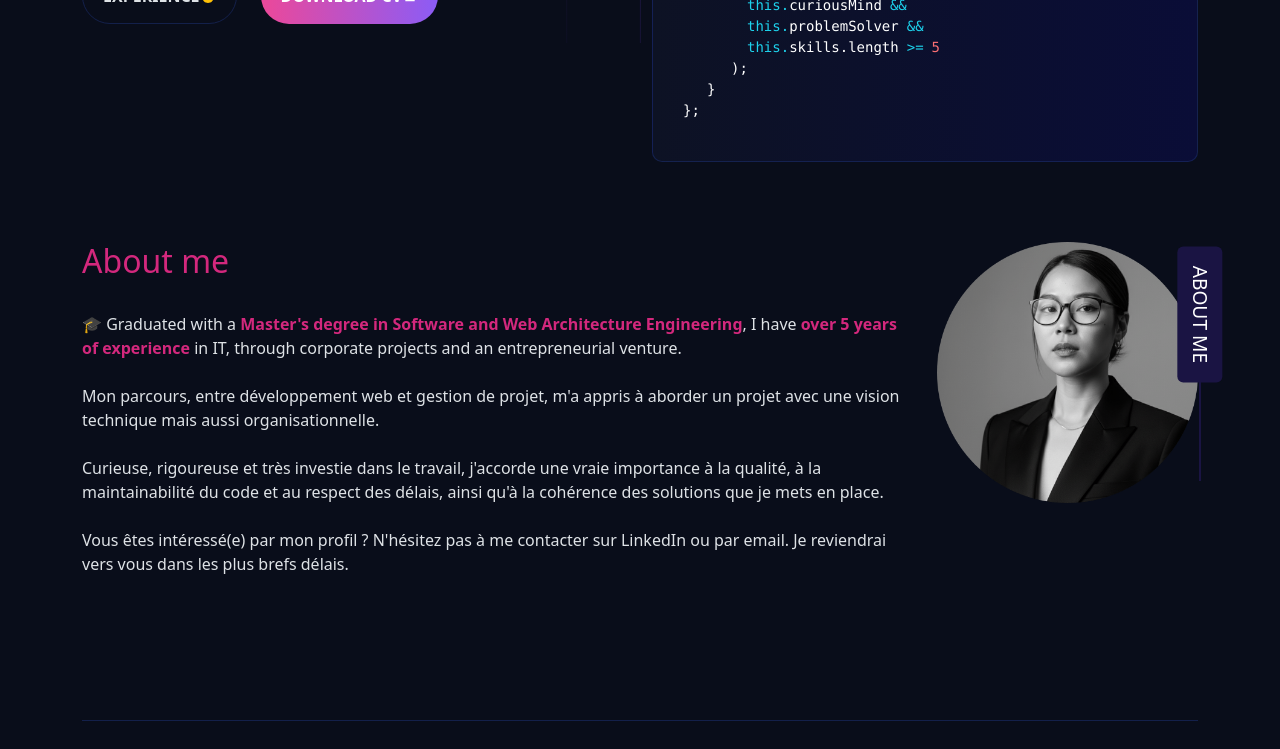
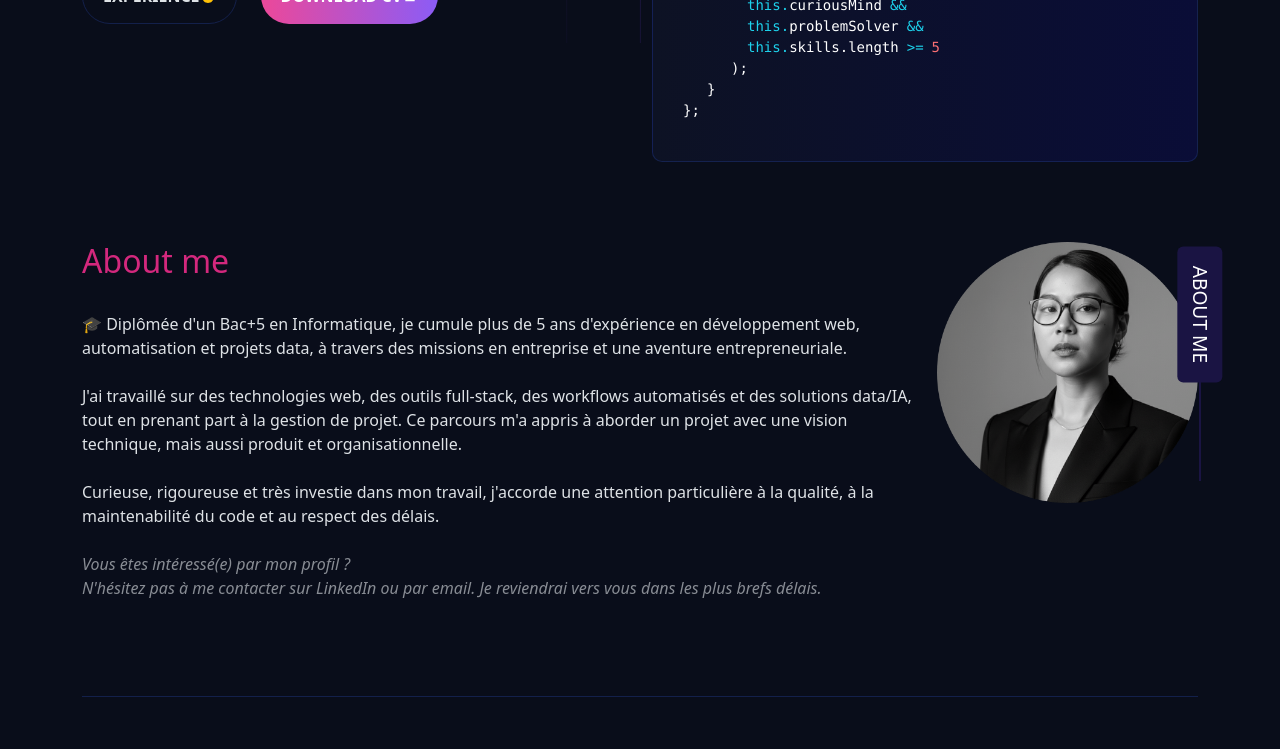
Before and after one commit to git-thu-thao-nguyen/portfolio-v2, a React (Vite) app: page / in a window 1280 px wide. Shown: the part 457-1206 px from the top of the page. Built offline with nearby package versions, Linux system fonts and the light colour scheme.

Commit message:
update profile

```diff
--- a/src/components/sections/introduction/index.tsx
+++ b/src/components/sections/introduction/index.tsx
@@ -16,22 +16,30 @@ const Introduction = () => {
                     </h2>
                     <br />
                     <p>
-                        🎓 {t("introSection.heading2")}&nbsp;
+                        {/* 🎓 {t("introSection.heading2")}&nbsp;
                         <b className='text-pink-100'>{t("introSection.heading3")}</b>
                         {t("introSection.heading4")}&nbsp;
                         <b className='text-pink-100'>{t("introSection.heading5")}&nbsp;</b>
                         {t("introSection.heading6")}
                         <br />
-                        <br />
+                        <br /> */}
 
-                        {/* {t("introSection.heading1")} */}
-                        Mon parcours, entre développement web et gestion de projet, m'a appris à aborder un projet avec une vision technique mais aussi organisationnelle.
+                        🎓 Diplômée d'un Bac+5 en Informatique, je cumule plus de 5 ans d'expérience en développement web, automatisation et projets data, à travers des missions en entreprise et une aventure entrepreneuriale.
                         <br />
                         <br />
-                        Curieuse, rigoureuse et très investie dans le travail, j'accorde une vraie importance à la qualité, à la maintainabilité du code et au respect des délais, ainsi qu'à la cohérence des solutions que je mets en place.
+                        J'ai travaillé sur des technologies web, des outils full-stack, des workflows automatisés et des solutions data/IA, tout en prenant part à la gestion de projet. Ce parcours m'a appris à aborder un projet avec une vision technique, mais aussi produit et organisationnelle.
                         <br />
                         <br />
-                        Vous êtes intéressé(e) par mon profil ? N'hésitez pas à me contacter sur LinkedIn ou par email. Je reviendrai vers vous dans les plus brefs délais.
+                        Curieuse, rigoureuse et très investie dans mon travail, j'accorde une attention particulière à la qualité, à la maintenabilité du code et au respect des délais.
+                        <br />
+                        <br />
+                        <i>
+                            <span className='fw-light' style={{ opacity: 0.6 }}>
+                                Vous êtes intéressé(e) par mon profil ?
+                                <br />
+                                N'hésitez pas à me contacter sur LinkedIn ou par email. Je reviendrai vers vous dans les plus brefs délais.
+                            </span>
+                        </i>
 
                         {/* <br />
                         <br />
@@ -56,12 +64,14 @@ const Introduction = () => {
                 <span className="about-label">{t("introSection.about")}</span>
                 <span className="vertical-line"></span>
             </div>
+
+            {/* <br />
             <br />
-            <br />
-            {/* <div>
+            <div>
                 <p className="text-center brand-red">"{t("introSection.quote")}"</p>
                 <p className="text-center brand-red">— Albert Einstein —</p>
             </div> */}
+
         </section >
     )
 }
--- a/src/helpers/data.ts
+++ b/src/helpers/data.ts
@@ -8,7 +8,7 @@ import velunaImg from 'assets/project/veluna.png';
 export const APP_DATA = {
     GITHUB_URL: "https://github.com/git-thu-thao-nguyen",
     LINKEDIN_URL: "https://www.linkedin.com/in/thuthao-ng/",
-    CV_URL: "https://drive.google.com/file/d/1fF0rTBSKGmtBAW32npSf3zwUOOnS40dt/view"
+    CV_URL: "https://drive.google.com/drive/u/0/folders/1NESMx4tEU6bCdxxrV-DPkl9FNKqgj9R6"
 }
 
 export const EXPERIENCES = [
@@ -77,7 +77,7 @@ export const EXPERIENCES = [
         },
         description: {
             fr: [
-            "Projet entrepreneurial: création d'une marque de bijoux et accessoires pour le marché américain",
+            "Projet entrepreneurial : création d'une marque e-commerce destinée au marché US",
             "Gestion globale du projet : recherche fournisseurs, coordination logistique et stratégie produit",
             "Mise en place et gestion de la première boutique en ligne sous Shopify",
             "Développement d'une solution sur mesure en React/Node.js pour remplacer Shopify à terme"
--- a/src/pages/project.tsx
+++ b/src/pages/project.tsx
@@ -15,7 +15,7 @@ const ProjectPage = () => {
                 zIndex: 0
             }}>
             </div>
-            <section className="mt-md-5 mt-2 pt-md-5 pt-0">
+            <section className="mt-md-5 mt-2 pt-md-3 pt-0">
                 <Container className="position-relative">
                     <Project />
                 </Container>
```
Also changed, not shown: public/app-demo.png, src/assets/project/portfolio.png.
